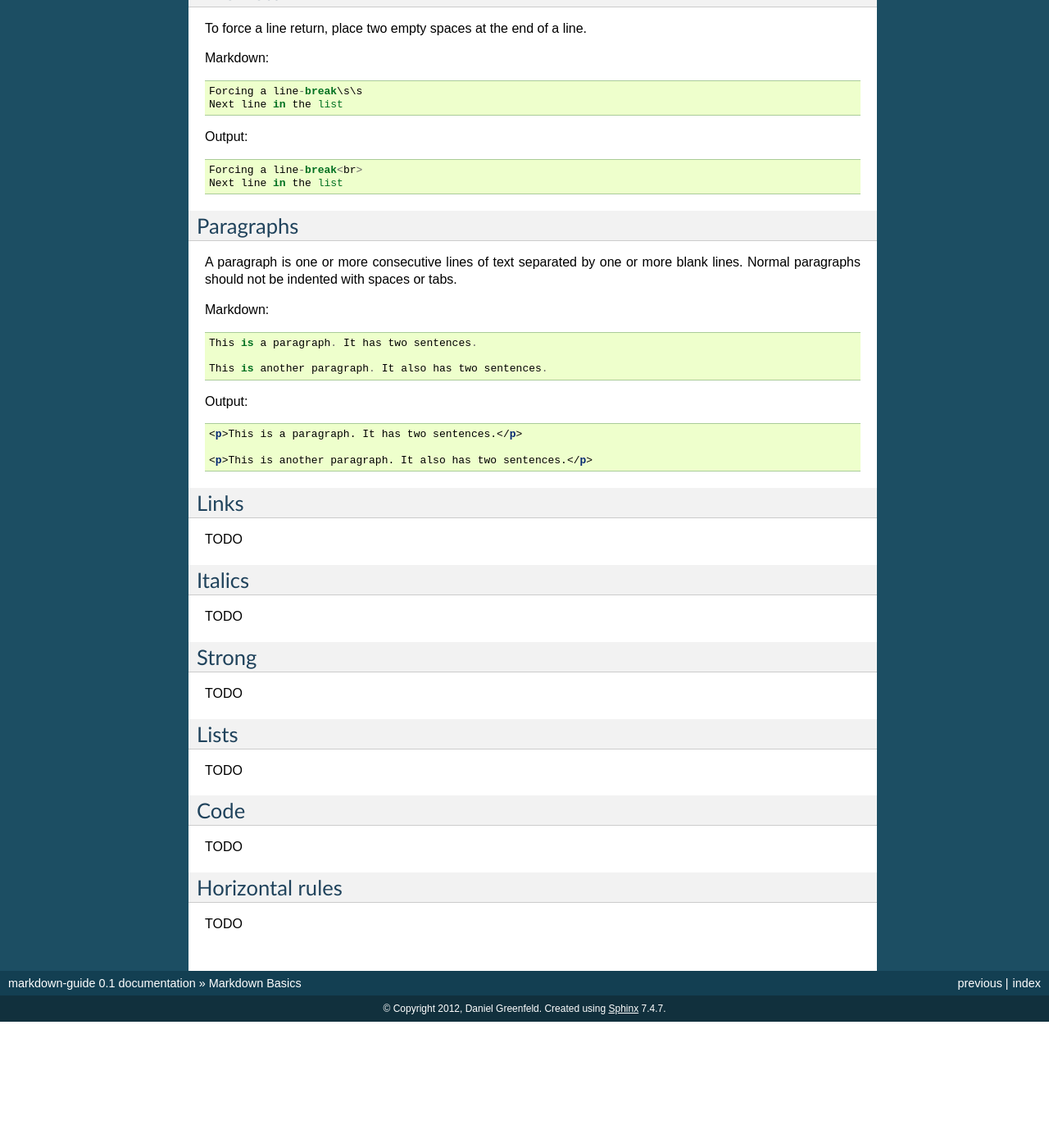
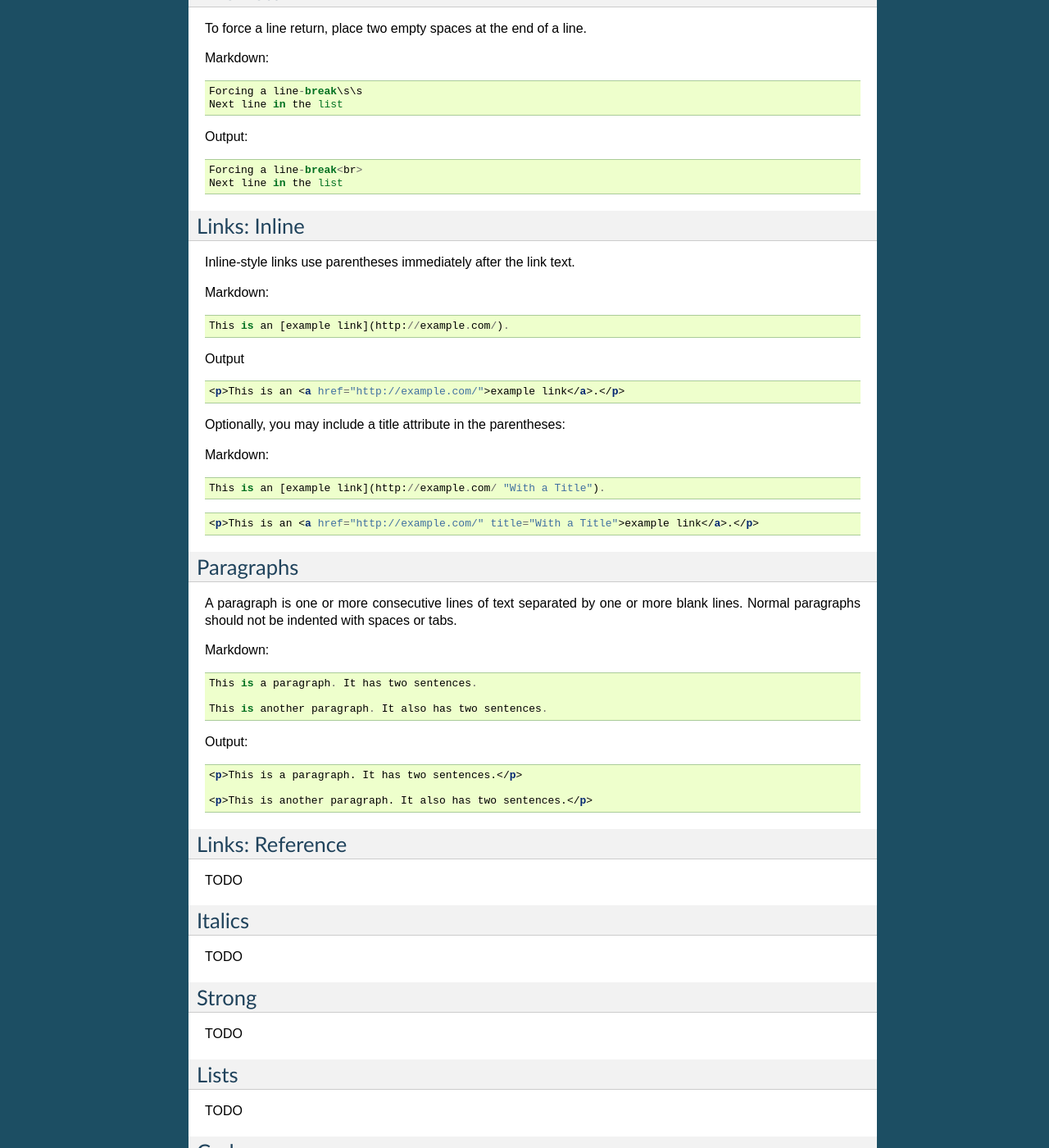
Before and after one commit to joaedwar/markdown-guide, a Sphinx documentation site: the page built from docs/basics.rst, in a window 1280 px wide and 1400 px high, scrolled down 925 px. Shown: the whole window at 82% size. Built offline with Sphinx 7.4.7, drawn with Linux system fonts in a browser that asks for light colours; before the commit the page ends 2171 px from its top, so only the background shows below that; some of the changed text lies outside the part shown.

Commit message:
added in-line links

```diff
--- a/docs/basics.rst
+++ b/docs/basics.rst
@@ -69,6 +69,31 @@ Output:
     Forcing a line-break<br>
     Next line in the list
 
+Links: Inline
+===============
+
+Inline-style links use parentheses immediately after the link text.
+
+Markdown::
+
+    This is an [example link](http://example.com/).
+
+Output
+
+.. code-block:: html
+
+    <p>This is an <a href="http://example.com/">example link</a>.</p>
+
+Optionally, you may include a title attribute in the parentheses:
+
+Markdown::
+
+    This is an [example link](http://example.com/ "With a Title").
+
+.. code-block:: html
+
+    <p>This is an <a href="http://example.com/" title="With a Title">example link</a>.</p>
+
 Paragraphs
 ===========
 
@@ -90,8 +115,8 @@ Output:
     <p>This is another paragraph. It also has two sentences.</p>
 
 
-Links
-============
+Links: Reference
+================
 
 TODO
 
```
